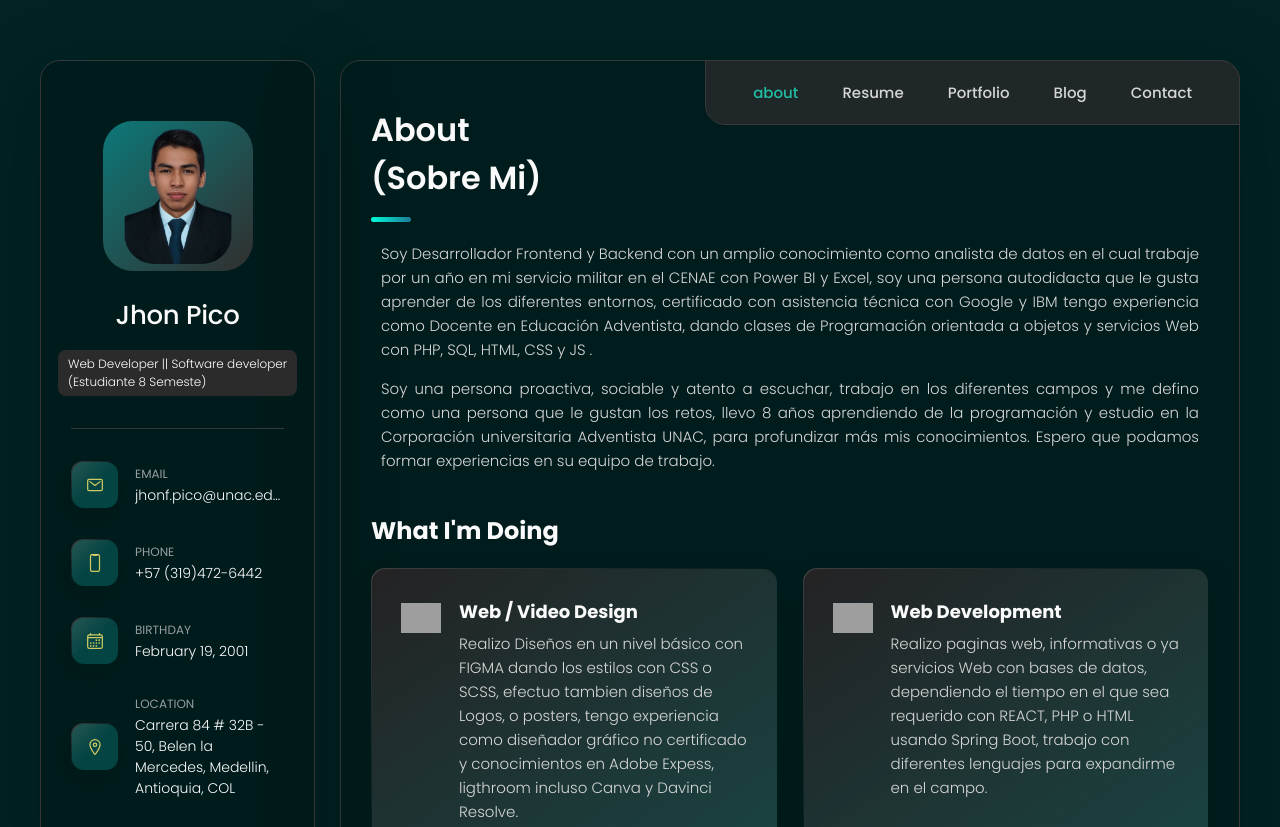
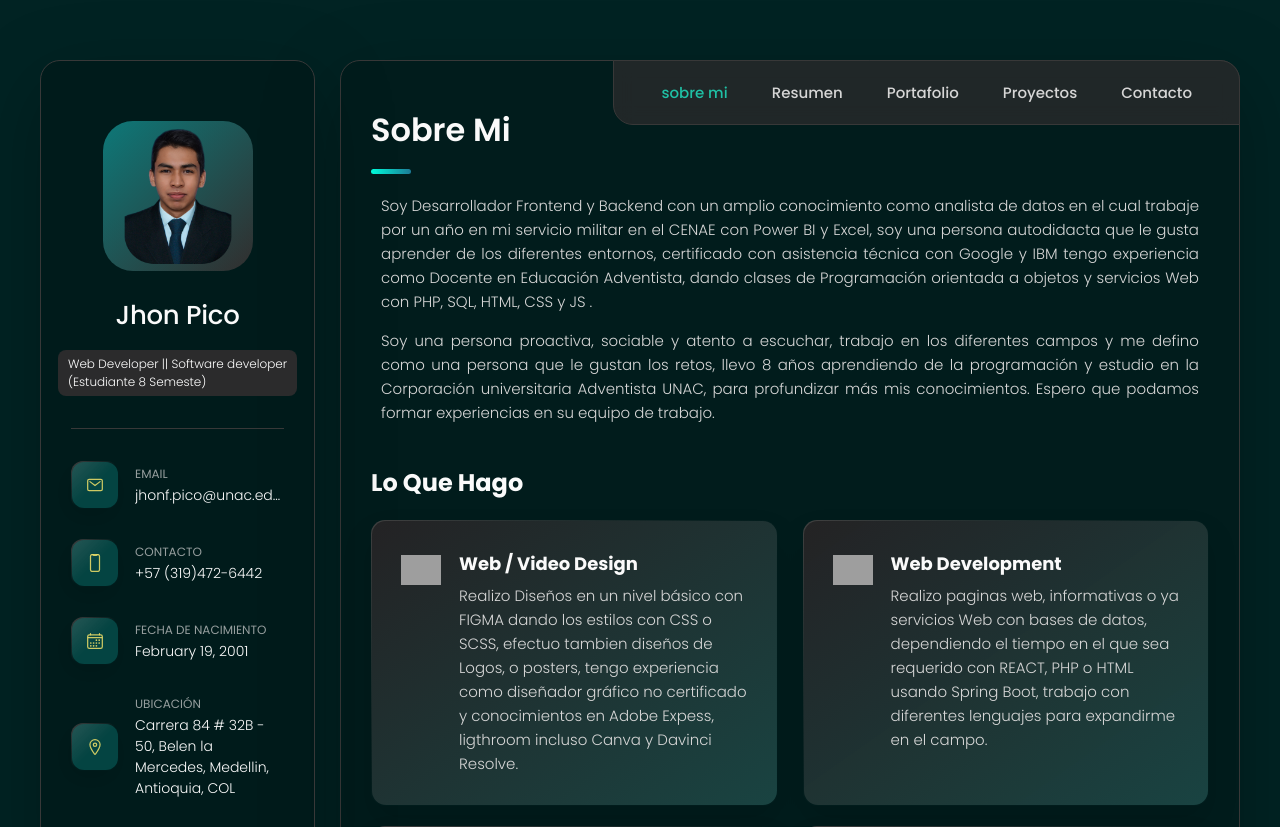
Before and after one commit to DanteVir/jhonpico.github.io, a plain HTML site: page index.html in a window 1280 px wide. Shown: the top 827 px of the page. Drawn offline with nearby package versions, Linux system fonts and the light colour scheme; grey boxes are pictures that could not be loaded; a script that the page names is missing.

Commit message:
Update index.html

```diff
--- a/index.html
+++ b/index.html
@@ -30,7 +30,7 @@
                 </div>
 
                 <button class="info-more-btn" data-sidebar-btn>
-                    <span>Show Contacts</span>
+                    <span>Información</span>
                     <ion-icon name="chevron-down"></ion-icon>
                 </button>
             </div>
@@ -57,7 +57,7 @@
                         </div>
 
                         <div class="contact-info">
-                            <p class="contact-title">Phone</p>
+                            <p class="contact-title">Contacto</p>
 
                             <a href="tel:+573194726442" class="contact-link">+57 (319)472-6442</a>
                         </div>
@@ -69,7 +69,7 @@
                         </div>
 
                         <div class="contact-info">
-                            <p class="contact-title">Birthday</p>
+                            <p class="contact-title">Fecha de Nacimiento</p>
 
                             <time datetime="2001-02-19">February 19, 2001</time>
                         </div>
@@ -81,7 +81,7 @@
                         </div>
 
                         <div class="contact-info">
-                            <p class="contact-title">Location</p>
+                            <p class="contact-title">Ubicación</p>
 
                             <address>Carrera 84 # 32B - 50, Belen la Mercedes, Medellin, Antioquia, COL</address>
                         </div>
@@ -101,17 +101,17 @@
         <div class="main-content">
             <nav class="navbar">
                 <ul class="navbar-list">
-                    <li class="navbar-item"><button class="navbar-link active" data-nav-link>about</button></li>
-                    <li class="navbar-item"><button class="navbar-link" data-nav-link>Resume</button></li>
-                    <li class="navbar-item"><button class="navbar-link" data-nav-link>Portfolio</button></li>
-                    <li class="navbar-item"><button class="navbar-link" data-nav-link>Blog</button></li>
-                    <li class="navbar-item"><button class="navbar-link" data-nav-link>Contact</button></li>
+                    <li class="navbar-item"><button class="navbar-link active" data-nav-link>sobre mi</button></li>
+                    <li class="navbar-item"><button class="navbar-link" data-nav-link>Resumen</button></li>
+                    <li class="navbar-item"><button class="navbar-link" data-nav-link>Portafolio</button></li>
+                    <li class="navbar-item"><button class="navbar-link" data-nav-link>Proyectos</button></li>
+                    <li class="navbar-item"><button class="navbar-link" data-nav-link>Contacto</button></li>
                 </ul>
             </nav>
 
-            <article class="about active" data-page="about">
+            <article class="about active" data-page="sobre mi">
                 <header>
-                    <h2 class="h2 article-title">about<br>(Sobre mi)</h2>
+                    <h2 class="h2 article-title">Sobre mi</h2>
                 </header>
 
                 <section class="about-text">
@@ -120,7 +120,7 @@
                 </section>
 
                 <section class="service">
-                    <h3 class="h3 service-title">What I'm doing</h3>
+                    <h3 class="h3 service-title">lo que hago</h3>
 
                     <ul class="service-list">
                         <li class="service-item">
@@ -289,9 +289,9 @@
 
             </article>
 
-            <article class="resume " data-page="resume">
+            <article class="resume" data-page="resumen">
                 <header>
-                    <h2 class="h2 article-title">Resume</h2>
+                    <h2 class="h2 article-title">Resumen</h2>
                 </header>
 
                 <section class="timeline">
@@ -401,14 +401,14 @@
                 </section>
             </article>
 
-            <article class="portfolio " data-page="portfolio">
+            <article class="portfolio " data-page="portafolio">
                 <header>
-                    <h2 class="h2 article-title">Portfolio</h2>
+                    <h2 class="h2 article-title">Portafolio</h2>
                 </header>
 
                 <section class="projects">
                     <ul class="filter-list">
-                        <li class="filter-item"><button class="active" data-filter-btn>All</button></li>
+                        <li class="filter-item"><button class="active" data-filter-btn>todo</button></li>
                         <li class="filter-item"><button data-filter-btn>Web Design</button></li>
                         <li class="filter-item"><button data-filter-btn>Applications</button></li>
                         <li class="filter-item"><button data-filter-btn>Web Development</button></li>
@@ -465,9 +465,9 @@
                 </section>
             </article>
 
-            <article class="blog " data-page="blog">
+            <article class="blog " data-page="proyectos">
                 <header>
-                    <h2 class="h2 article-title">Blog</h2>
+                    <h2 class="h2 article-title">Proyectos</h2>
                 </header>
 
                 <section class="blog-posts">
@@ -494,9 +494,9 @@
                 </section>
             </article>
 
-            <article class="contact " data-page="contact">
+            <article class="contact " data-page="contacto">
                 <header>
-                    <h2 class="h2 article-title">Contact</h2>
+                    <h2 class="h2 article-title">Contacto</h2>
                 </header>
 
                 <section class="mapbox" data-mapbox>
@@ -506,19 +506,19 @@
                 </section>
 
                 <section class="contact-form">
-                    <h3 class="h3 form-title">Contact Form</h3>
+                    <h3 class="h3 form-title">Contacto</h3>
 
-                    <form action="#" class="form" data-form>
+                    <form action="https://mail.google.com/mail/u/0/?tab=rm&ogbl#inbox?compose=new" class="form" data-form>
                         <div class="input-wrapper">
-                            <input type="text" name="fullname" class="form-input" placeholder="Full name" required data-form-input>
-                            <input type="email" name="email" class="form-input" placeholder="Email Address" required data-form-input>
+                            <input type="text" name="fullname" class="form-input" placeholder="Nombre Completo" required data-form-input>
+                            <input type="email" name="email" class="form-input" placeholder="Direccion de Correo" required data-form-input>
                         </div>
 
-                        <textarea name="message" class="form-input" placeholder="Your Message" required data-form-input=""></textarea>
+                        <textarea name="message" class="form-input" placeholder="tu mensaje" required data-form-input=""></textarea>
 
                         <button class="form-btn" type="submit" disabled data-form-btn>
                             <ion-icon name="paper-plane"></ion-icon>
-                            <span>Send Message</span>
+                            <span>enviar Correo</span>
                         </button>
                     </form>
                 </section>
```
